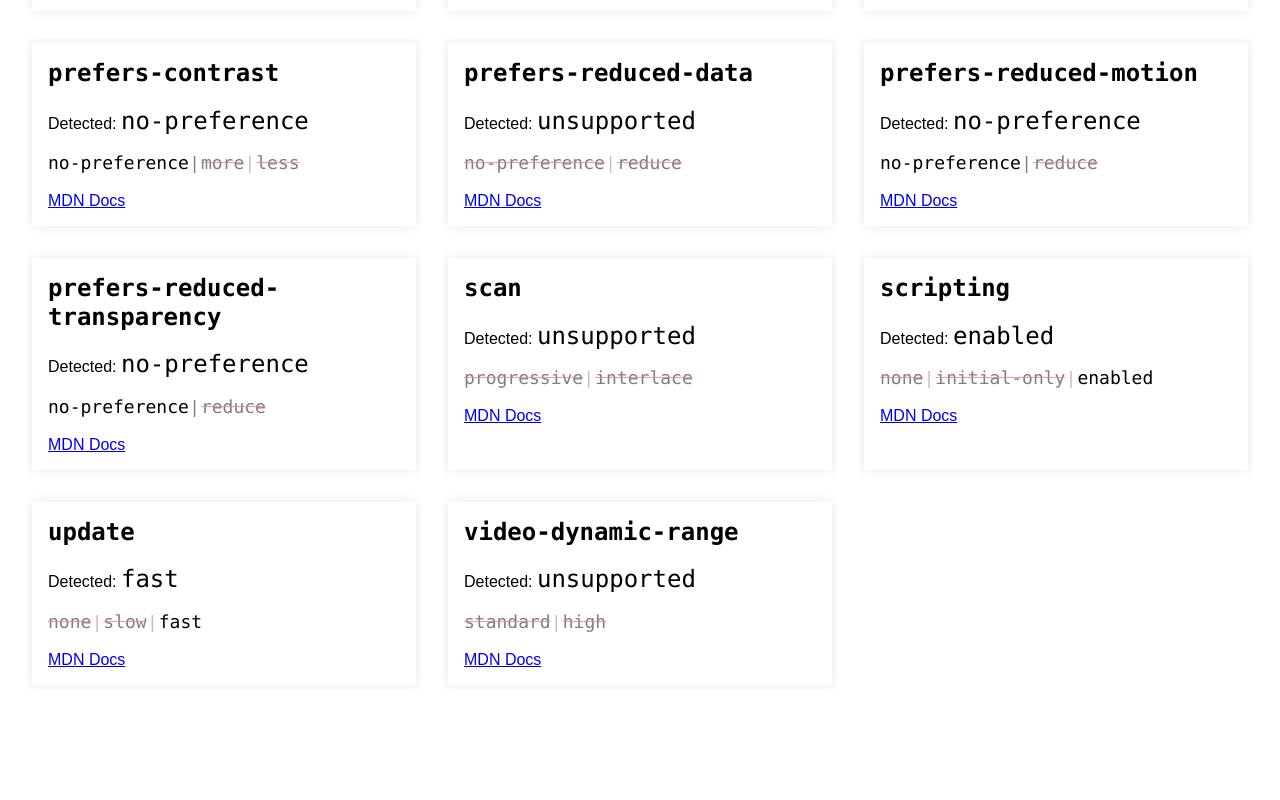
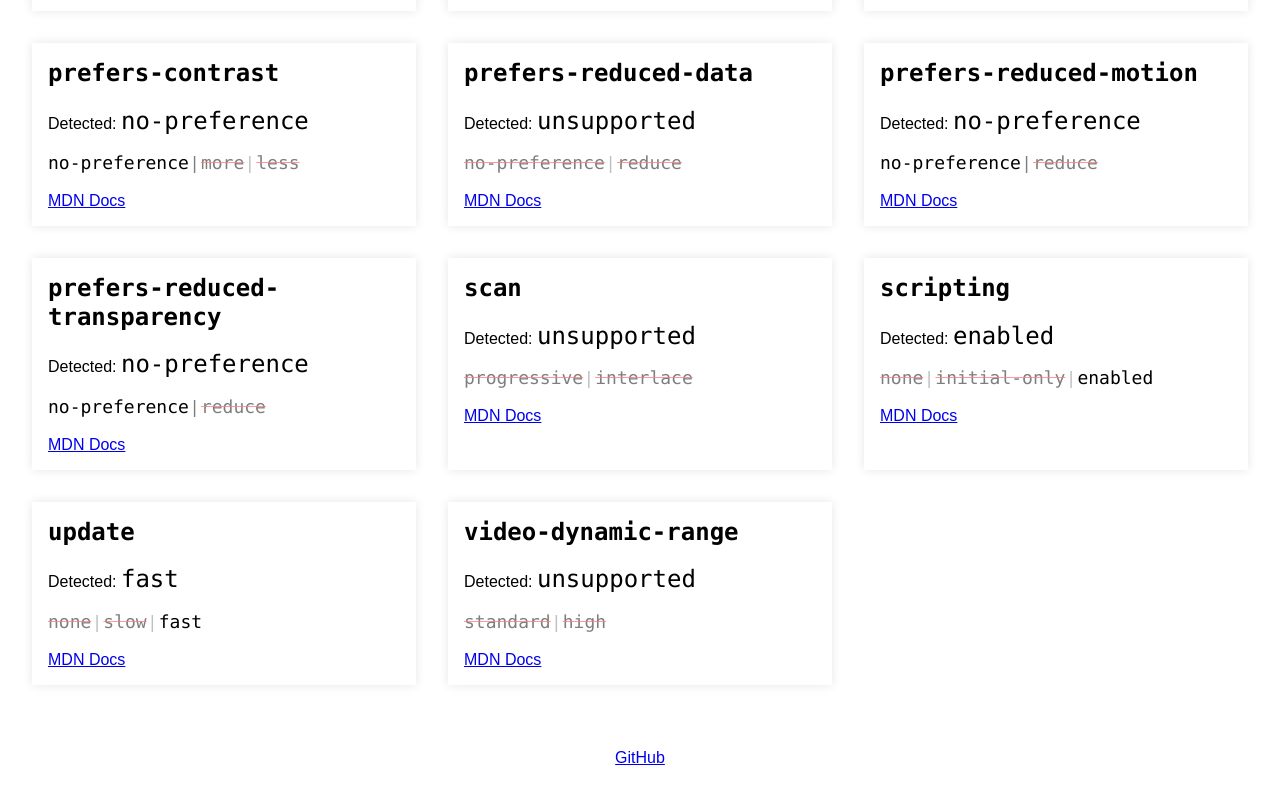
Before and after one commit to jackdomleo7/which-media-queries, a Vue app: page / in a window 1280 px wide. Shown: the part 1215-2015 px from the top of the page. Before the commit the page ends 1932 px from the top, so only its background shows below. Built offline with nearby package versions, Linux system fonts and the light colour scheme.

Commit message:
feat(footer): Add link to GitHub

```diff
--- a/src/App.vue
+++ b/src/App.vue
@@ -4,6 +4,10 @@
   </header>
 
   <RouterView />
+
+  <footer>
+    <a href="https://github.com/jackdomleo7/which-media-queries">GitHub</a>
+  </footer>
 </template>
 
 <script setup lang="ts">
@@ -14,4 +18,9 @@ import { RouterView } from 'vue-router'
 header {
   font-size: 2rem;
 }
+
+footer {
+  margin-top: 4rem;
+  text-align: center;
+}
 </style>
```
